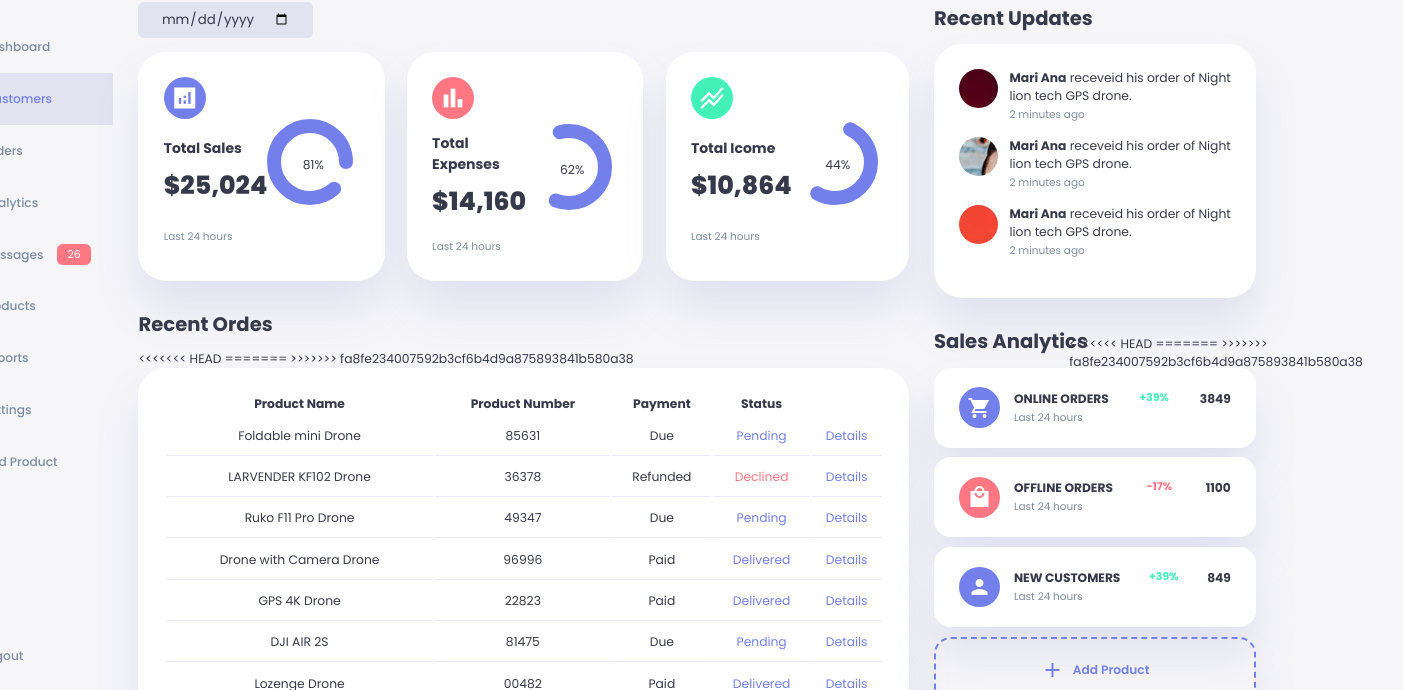
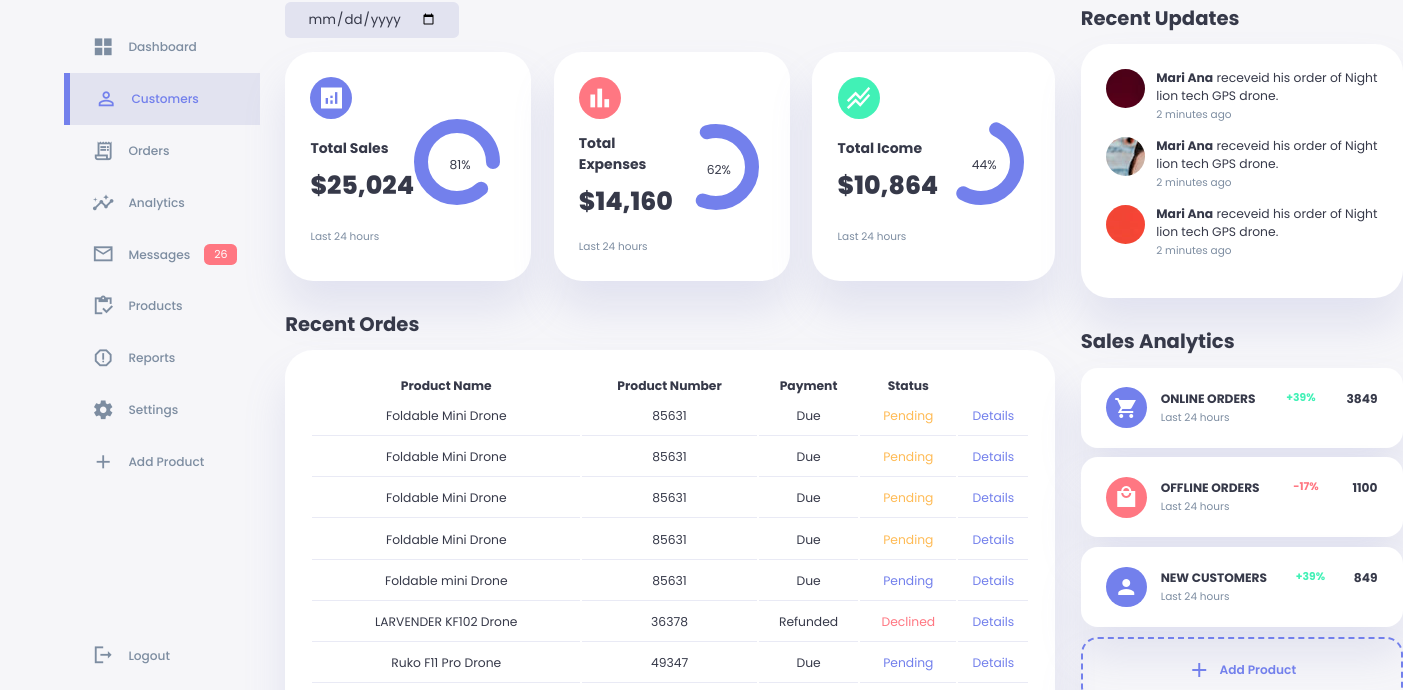
Before and after one commit to EdivaldoCostaLimaJr/dashboard-ustore, a plain HTML site: page dashboard.html in a window 1280 px wide. Shown: the part 110-800 px from the top of the page, 1403 px wide, since content can reach past the window. Drawn offline with Linux system fonts and the light colour scheme.

Commit message:
reorganização

```diff
--- a/css/dashboard.css
+++ b/css/dashboard.css
@@ -260,9 +260,6 @@ main .insights small {
 .right .sales-analytics .add-product div h3{
     font-weight: 600;
 }
-<<<<<<< HEAD
-
-=======
 /* ================ MEDIA QUERIES =================*/
 
 @media screen and (max-width:1200px) {
@@ -415,4 +412,3 @@ main .insights small {
         }
     }
 }
->>>>>>> fa8fe234007592b3cf6b4d9a875893841b580a38
--- a/css/variaveis.css
+++ b/css/variaveis.css
@@ -26,10 +26,6 @@
     --box-shadow: 0 2rem 3rem var(--color-light);
 
     }
-<<<<<<< HEAD
-
-=======
->>>>>>> fa8fe234007592b3cf6b4d9a875893841b580a38
     /* ----------- Dark Theme Variables ---------*/
 
     .dark-theme-variables {
--- a/dashboard.html
+++ b/dashboard.html
@@ -161,11 +161,7 @@
             </thead>
 
            <tbody>
-<<<<<<< HEAD
                 <tr>
-=======
-                <!--<tr>
->>>>>>> fa8fe234007592b3cf6b4d9a875893841b580a38
                     <td>Foldable Mini Drone</td>
                     <td>85631</td>
                     <td>Due</td>
@@ -193,11 +189,7 @@
                     <td class="warning">Pending</td>
                     <td class="primary">Details</td>
                 </tr>
-<<<<<<< HEAD
             </tbody>
-=======
-            </tbody> -->
->>>>>>> fa8fe234007592b3cf6b4d9a875893841b580a38
          </table>
 
         <a href="#"> Show All</a>
@@ -312,14 +304,9 @@
     </div>
 
 </div>
-<<<<<<< HEAD
-<script src="./orders.js"></script>
-<script src="./dashboard.js"></script>
-=======
 <script src = "./orders.js"></script>
 <script src = "./dashboard.js"></script>
 
->>>>>>> fa8fe234007592b3cf6b4d9a875893841b580a38
 
 </body>
 
--- a/style.css
+++ b/style.css
@@ -9,9 +9,3 @@
 @import url(./css/variaveis.css);
 
 @import url(./css/recent-orders.css);
-
-<<<<<<< HEAD
-@import url(./css/media-queries.css);
-
-=======
->>>>>>> fa8fe234007592b3cf6b4d9a875893841b580a38
```
